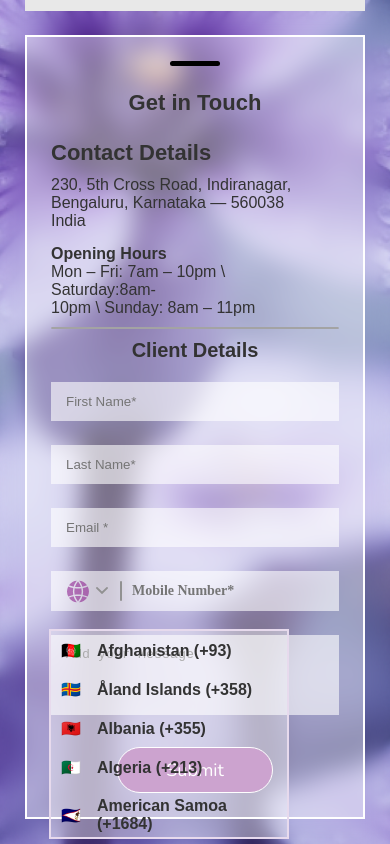
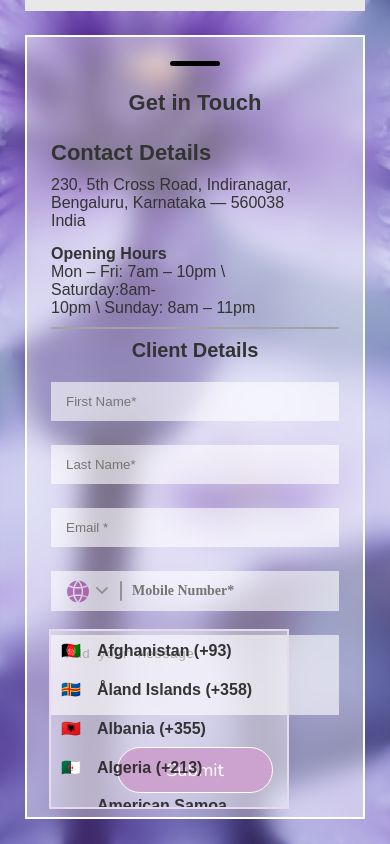
Before and after one commit to kadersahib/beautyParlourMain, a website with bundled scripts: page index.html in a window 390 px wide. Both pictures are taken after a click on the element 94 px from the left and 591 px from the top of the page. Built offline with nearby package versions, Linux system fonts and the light colour scheme; a web font is replaced by a local one.

Commit message:
changes in getInTouch Page

```diff
--- a/css/getInTouch.css
+++ b/css/getInTouch.css
@@ -344,7 +344,7 @@ input[type="tel"] {
     }
 
     .country-dropdown {
-        height: 210px;
+        height: 180px;
         width: 240px;
     }
 
```
